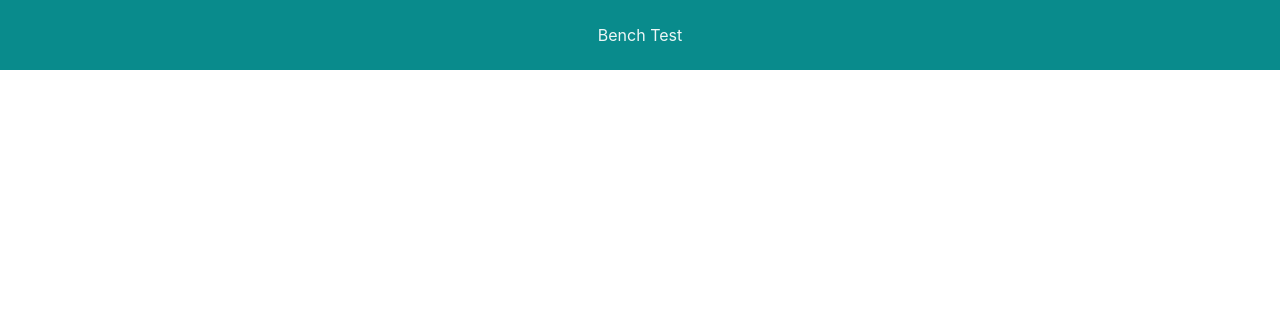
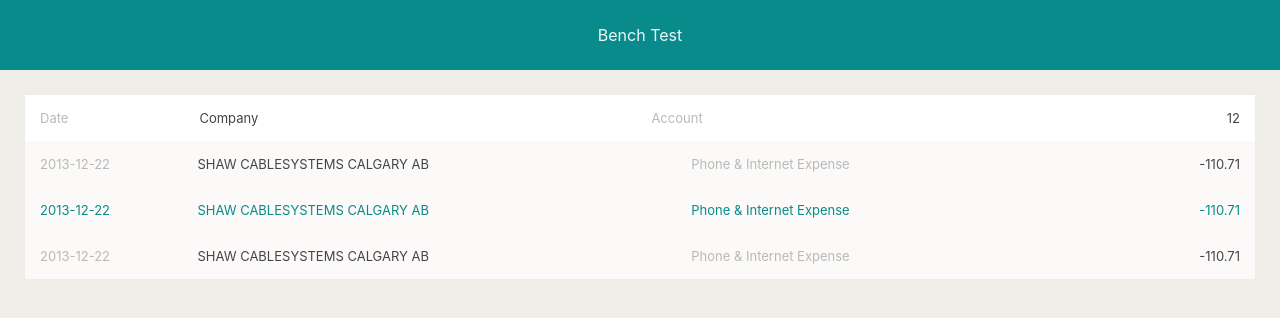
Before and after one commit to RobbyC231/bench_resttest, a React (Create React App) app: page / in a window 1280 px wide. Shown: the top 318 px of the page. Built offline with nearby package versions, Linux system fonts and the light colour scheme.

Commit message:
Created Table components along with style. -using fake data for display till fetching of api is set up

```diff
--- a/src/App.js
+++ b/src/App.js
@@ -1,8 +1,46 @@
 import Header from "./Ui/Header.js";
+import Table from "./Table/Table.js"
+import { React } from 'react';
+
+const appStyle = {
+  backgroundColor: 'rgb(239,237,232)',
+  height: '100vh',
+  minHeight: '100vh'
+}
+
+const FAKE_TRANSACTION_DATA =
+  {
+    "totalCount": 32, // Integer, total number of transactions across all pages
+    "page": 1, // Integer, current page
+    "transactions": [
+      {
+        "Date": "2013-12-22", // String, date of transaction
+        "Ledger": "Phone & Internet Expense", // String, ledger name
+        "Amount": "-110.71", // String, amount
+        "Company": "SHAW CABLESYSTEMS CALGARY AB" // String, company name
+      },
+      {
+        "Date": "2013-12-22", // String, date of transaction
+        "Ledger": "Phone & Internet Expense", // String, ledger name
+        "Amount": "-110.71", // String, amount
+        "Company": "SHAW CABLESYSTEMS CALGARY AB" // String, company name
+      },
+      {
+        "Date": "2013-12-22", // String, date of transaction
+        "Ledger": "Phone & Internet Expense", // String, ledger name
+        "Amount": "-110.71", // String, amount
+        "Company": "SHAW CABLESYSTEMS CALGARY AB" // String, company name
+      }
+    ]
+  }
 
 const App = () => {
   return (
-    <Header />
+    <div style={appStyle}>
+      <Header />
+      <Table transactions={FAKE_TRANSACTION_DATA}/>
+    </div>
+
   );
 };
 
--- /dev/null
+++ b/src/Table/AccountColumn.js
@@ -0,0 +1,15 @@
+const AccountColumn = ({style, text, isOdd}) => {
+    const accountColumnStyle = {
+        flexGrow: '3',
+        fontSize: 'small',
+        color: isOdd ? 'rgb(9,139,140)' :  'rgb(185,185,186)'
+    }
+
+    return (
+      <div style={{...style, ...accountColumnStyle}}>
+          {text}
+      </div>
+    );
+  }
+
+  export default AccountColumn;
--- /dev/null
+++ b/src/Table/CompanyColumn.js
@@ -0,0 +1,15 @@
+const CompanyColumn = ({style, text, isOdd}) => {
+    const companyColumnStyle = {
+        flexGrow: '3',
+        fontSize: 'small',
+        color: isOdd ? 'rgb(9,139,140)' :  'rgb(68,68,74)'
+    }
+
+    return (
+      <div style={{...style, ...companyColumnStyle}}>
+          {text}
+      </div>
+    );
+  }
+
+  export default CompanyColumn;
--- /dev/null
+++ b/src/Table/DateColumn.js
@@ -0,0 +1,18 @@
+
+
+const DateColumn = ({style, text, isOdd}) => {
+    const dateColumnStyle = {
+        flexGrow: '1',
+        fontSize: 'small',
+        color: isOdd ? 'rgb(9,139,140)' :  'rgb(185,185,186)'
+    }
+
+
+    return (
+      <div style={{...style, ...dateColumnStyle}}>
+          {text}
+      </div>
+    );
+  }
+
+  export default DateColumn;
--- /dev/null
+++ b/src/Table/Row.js
@@ -0,0 +1,23 @@
+import DateColumn from './DateColumn';
+import CompanyColumn from './CompanyColumn';
+import AccountColumn from './AccountColumn';
+import TotalColumn from './TotalColumn';
+
+const rowStyle = {
+    display: 'flex',
+    backgroundColor: 'rgb(251,250,249)',
+    padding: '15px'
+}
+
+const Row = ({transaction, isOdd}) => {
+    return (
+      <div style={rowStyle}>
+          <DateColumn text={transaction.Date} isOdd={isOdd}/>
+          <CompanyColumn text={transaction.Company} isOdd={isOdd}/>
+          <AccountColumn text={transaction.Ledger} isOdd={isOdd}/>
+          <TotalColumn value={transaction.Amount} isOdd={isOdd}/>
+      </div>
+    );
+  }
+
+  export default Row;
--- /dev/null
+++ b/src/Table/Table.js
@@ -0,0 +1,24 @@
+import TableHeader from "./TableHeader";
+import Row from './Row';
+
+const tableStyle = {
+  margin: '25px',
+}
+
+
+const generateRows = (transactions) => {
+  return transactions.transactions.map((transaction, count) => (
+    <Row transaction={transaction} isOdd={Boolean(count%2)} />
+  ))
+}
+
+const Table = ({transactions}) => {
+  return (
+    <div style={tableStyle}>
+        <TableHeader/>
+        {generateRows(transactions)}
+    </div>
+  );
+}
+
+export default Table;
--- /dev/null
+++ b/src/Table/TableHeader.js
@@ -0,0 +1,27 @@
+import CompanyColumn from "./CompanyColumn"
+import DateColumn from "./DateColumn"
+import AccountColumn from './AccountColumn';
+import TotalColumn from './TotalColumn';
+
+const tableHeaderStyle = {
+    display: 'flex',
+    backgroundColor: 'rgb(255,255,255)',
+    padding: '15px'
+}
+
+const textStyle = {
+  color: 'rgb(23,163,166)'
+}
+
+const TableHeader = () => {
+    return (
+      <div style={tableHeaderStyle}>
+          <DateColumn style={textStyle} text={"Date"}/>
+          <CompanyColumn style={textStyle} text={"Company"}/>
+          <AccountColumn style={textStyle} text={"Account"}/>
+          <TotalColumn style={textStyle} value={12}/>
+      </div>
+    );
+  }
+
+  export default TableHeader;
--- /dev/null
+++ b/src/Table/TotalColumn.js
@@ -0,0 +1,16 @@
+const TotalColumn = ({style, value, isOdd}) => {
+    const totalColumnStyle = {
+        flexGrow: '1',
+        textAlign:  'right',
+        fontSize: 'small',
+        color: isOdd ? 'rgb(9,139,140)' :  'rgb(68,68,74)'
+    }
+
+    return (
+      <div style={{...style, ...totalColumnStyle}}>
+          {value}
+      </div>
+    );
+  }
+
+  export default TotalColumn;
```
